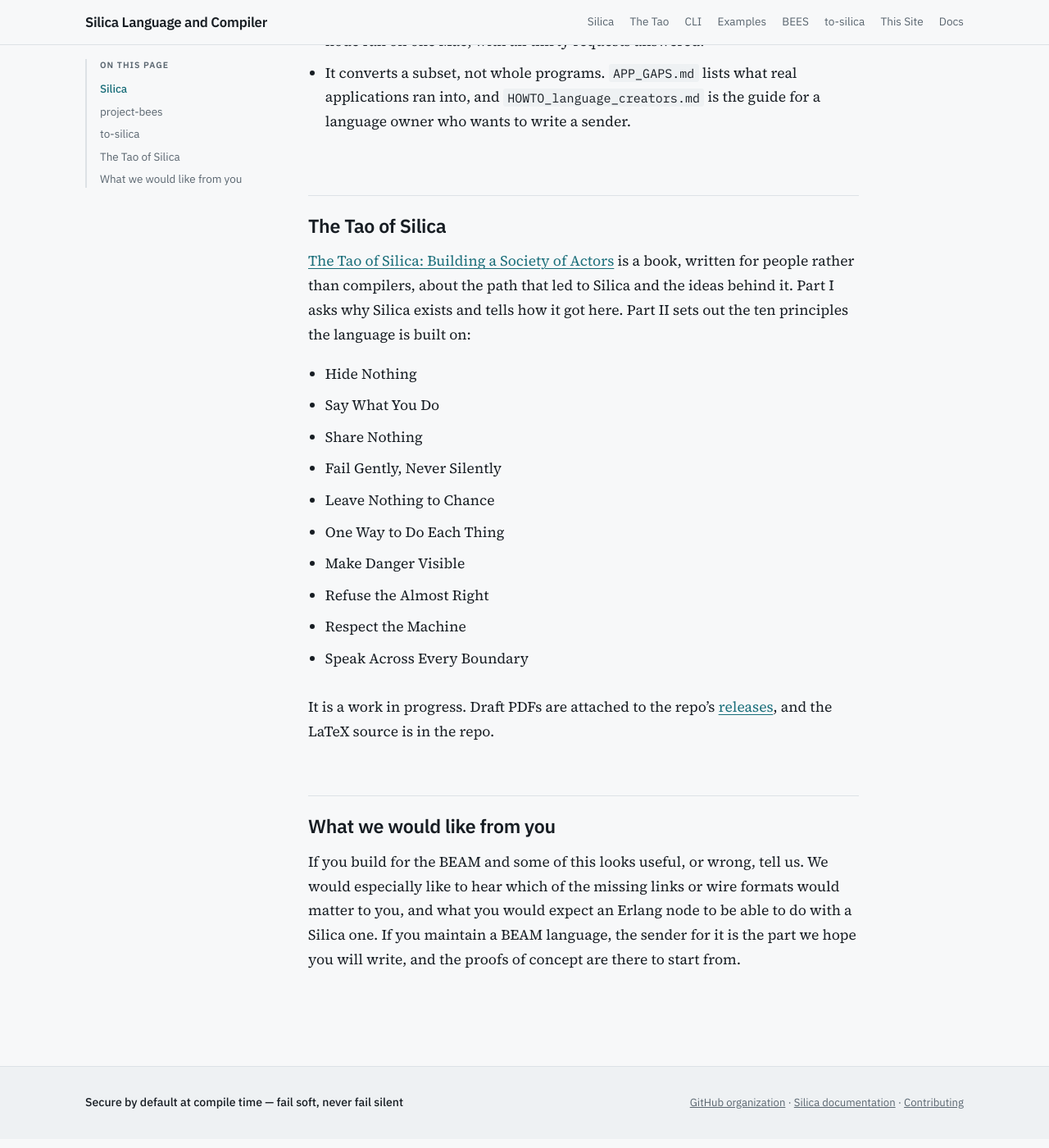
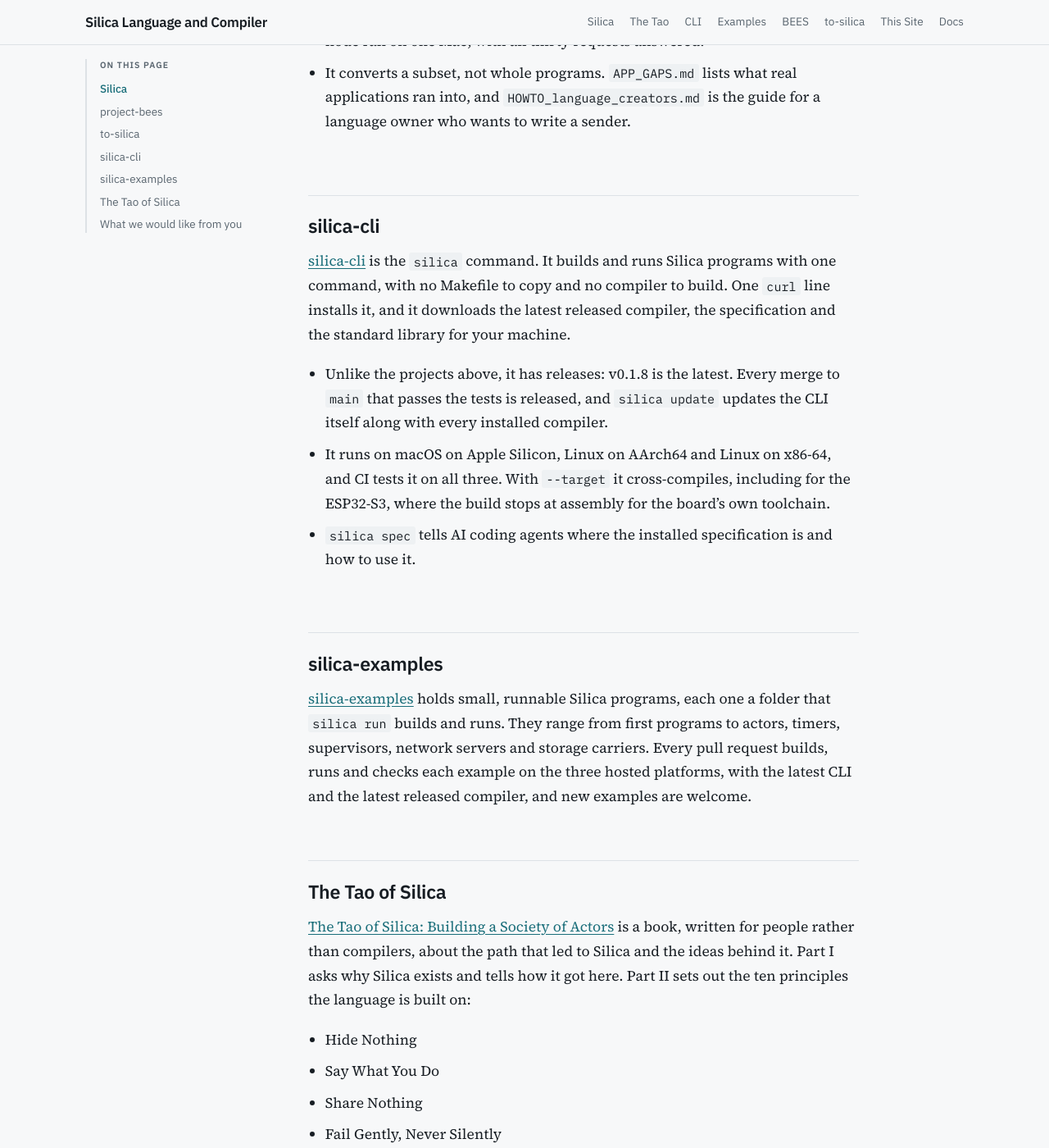
Before and after one commit to Silica-Language-and-Compiler/Silica-Language-and-Compiler.github.io, a Jekyll site: the page built from project-status.md, in a window 1280 px wide and 1400 px high, scrolled down 5166 px. Shown: the whole window at 82% size. Built offline with Jekyll 4.4.1, drawn with Linux system fonts in a browser that asks for light colours.

Commit message:
Add silica-cli and silica-examples to the project status page
The page now has a section for every repository in the header tabs.

Co-Authored-By: Claude Opus 5.5 <noreply@anthropic.com>

```diff
--- a/project-status.md
+++ b/project-status.md
@@ -72,6 +72,18 @@ Still being developed for a full and complete BEES extension: TEMPUS configurati
 - Converted programs can run as nodes on BEES in its standard distribution mode. Three-node and five-node complete meshes exist in Erlang, Elixir and Gleam. A six-node mesh of Erlang, Elixir, Gleam and one hand-written Silica node ran on one Mac, with all thirty requests answered.
 - It converts a subset, not whole programs. `APP_GAPS.md` lists what real applications ran into, and `HOWTO_language_creators.md` is the guide for a language owner who wants to write a sender.
 
+## silica-cli
+
+[silica-cli](https://github.com/Silica-Language-and-Compiler/silica-cli) is the `silica` command. It builds and runs Silica programs with one command, with no Makefile to copy and no compiler to build. One `curl` line installs it, and it downloads the latest released compiler, the specification and the standard library for your machine.
+
+- Unlike the projects above, it has releases: v0.1.8 is the latest. Every merge to `main` that passes the tests is released, and `silica update` updates the CLI itself along with every installed compiler.
+- It runs on macOS on Apple Silicon, Linux on AArch64 and Linux on x86-64, and CI tests it on all three. With `--target` it cross-compiles, including for the ESP32-S3, where the build stops at assembly for the board's own toolchain.
+- `silica spec` tells AI coding agents where the installed specification is and how to use it.
+
+## silica-examples
+
+[silica-examples](https://github.com/Silica-Language-and-Compiler/silica-examples) holds small, runnable Silica programs, each one a folder that `silica run` builds and runs. They range from first programs to actors, timers, supervisors, network servers and storage carriers. Every pull request builds, runs and checks each example on the three hosted platforms, with the latest CLI and the latest released compiler, and new examples are welcome.
+
 ## The Tao of Silica
 
 [The Tao of Silica: Building a Society of Actors](https://github.com/Silica-Language-and-Compiler/The-Tao-of-Silica) is a book, written for people rather than compilers, about the path that led to Silica and the ideas behind it. Part I asks why Silica exists and tells how it got here. Part II sets out the ten principles the language is built on:
```
